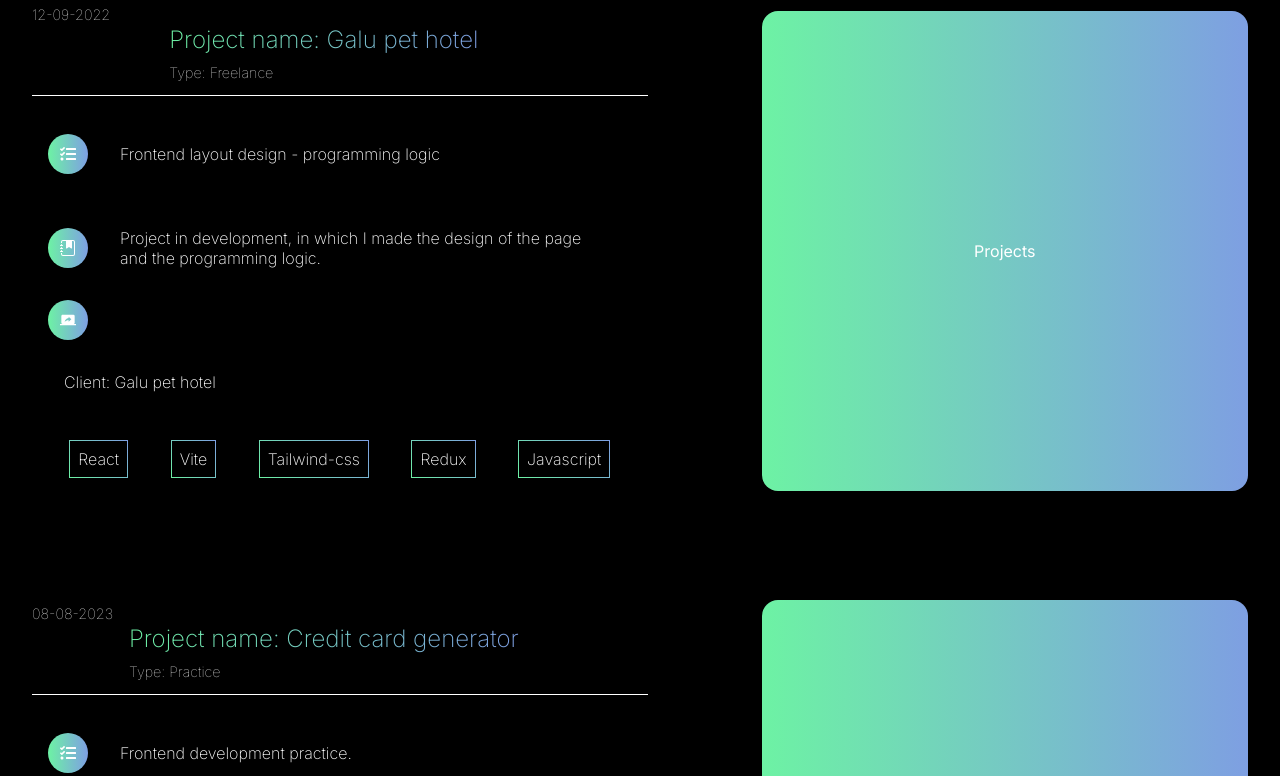
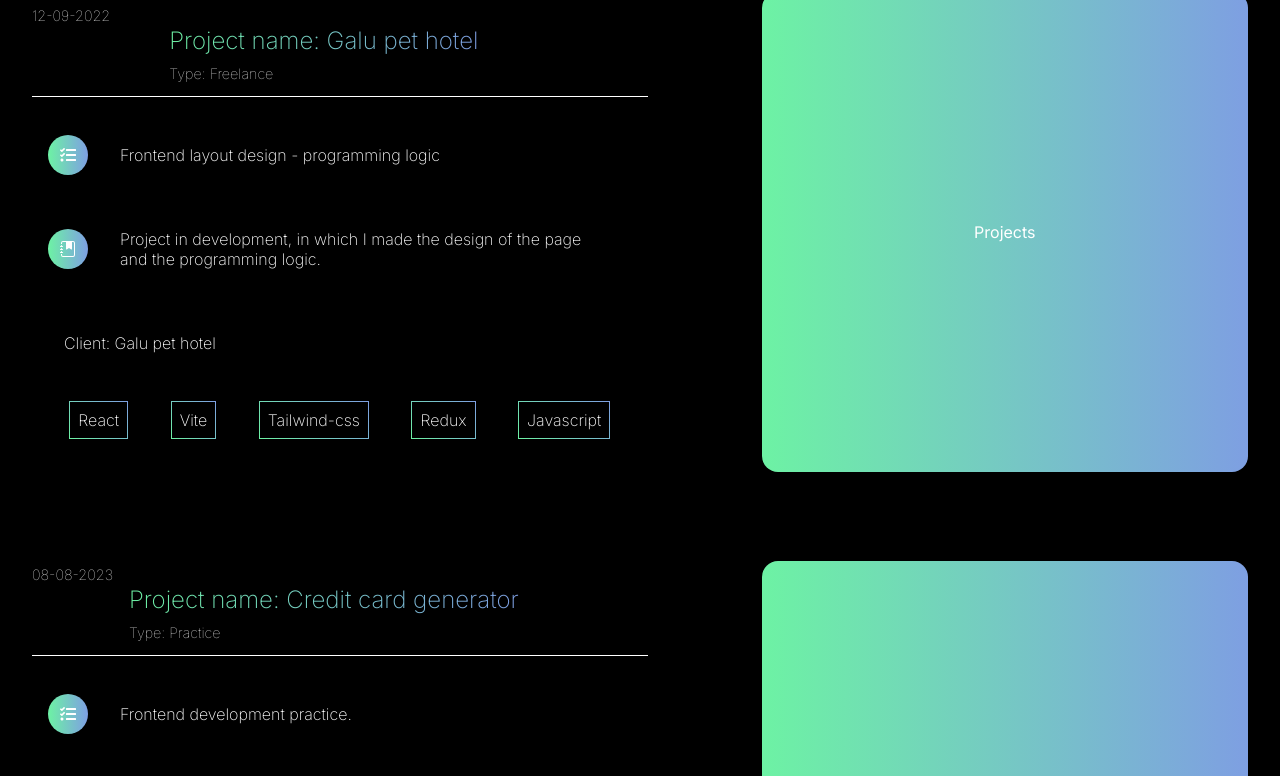
Before and after one commit to NahuelCempellin/PortfolioFinal, a React (Vite) app: page /projects in a window 1280 px wide. Shown: the part 2242-3018 px from the top of the page. Built offline with nearby package versions, Linux system fonts and the light colour scheme.

Commit message:
projects 60%

```diff
--- a/src/components/project-view/ProjectPresentation.jsx
+++ b/src/components/project-view/ProjectPresentation.jsx
@@ -50,12 +50,17 @@ const ProjectPresentation = () => {
                                <p>{el.text}</p>
                                 </div>
 
+                                {
+                                    el.link ?
                                 <div className='item-box-pr'>
                                     <div>
                                         <MdScreenShare/>
                                     </div>
                                <a href={el.link} target='_blank'>{el.link}</a>
                             </div>
+                            : null
+                                }
+
                                 {
                                     el.client.clientName?
                             <div className='item-box-pr'>
```
